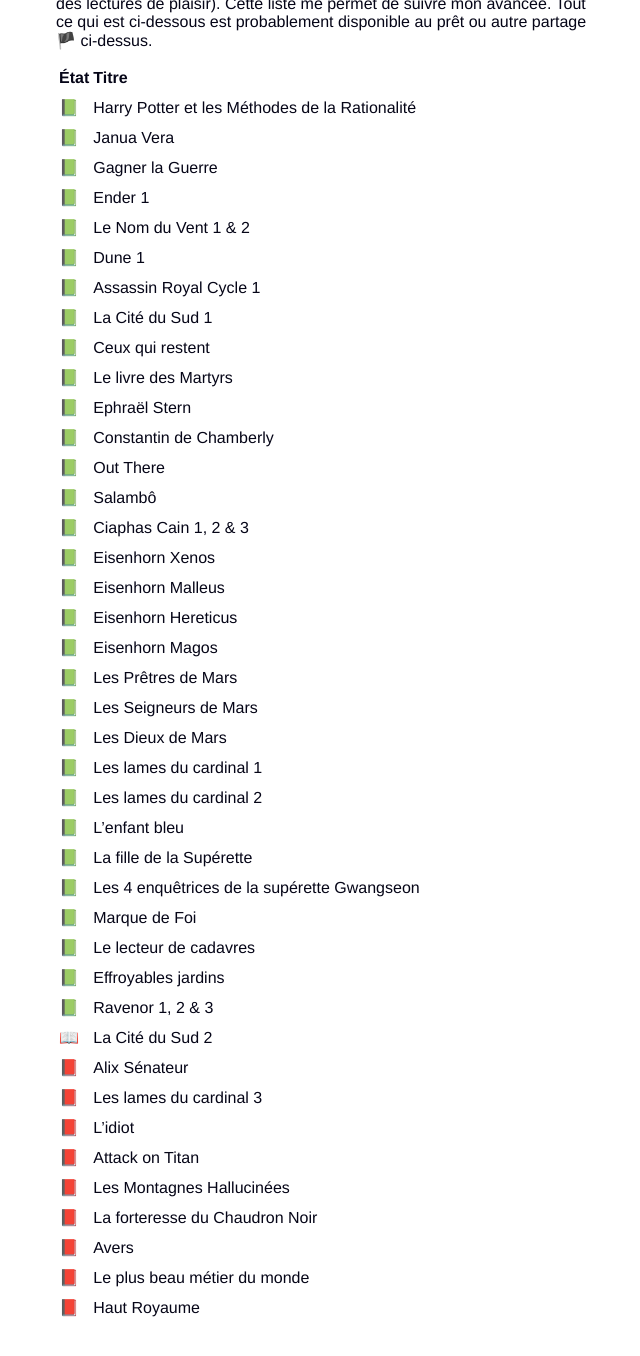
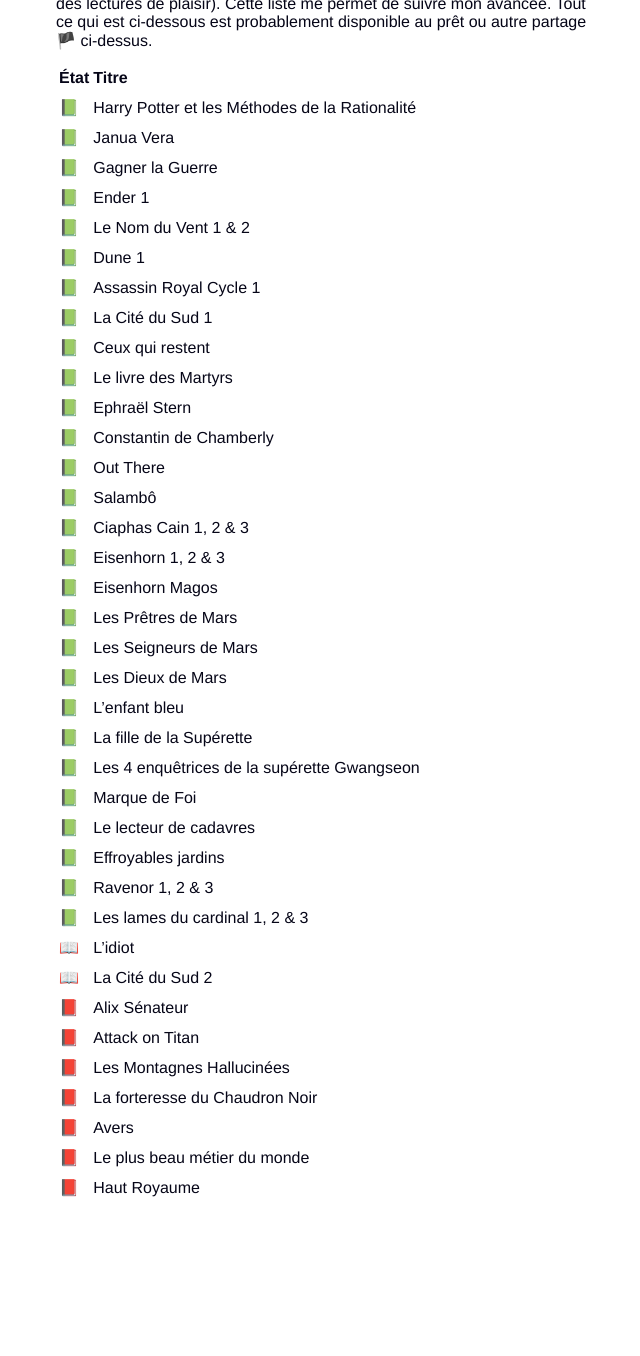
Before and after one commit to Karalix/Karalix.github.io, a Jekyll site: the page built from library.md, in a window 1280 px wide and 1400 px high, scrolled down 688 px. Shown: the top 1356 px of the window, without its empty margins (328-968 px from the left). Built offline with Jekyll 4.4.1, drawn with Linux system fonts in a browser that asks for light colours; some web fonts are replaced; comment, search, counter and statistics services are not loaded; after the commit the page ends 1968 px from its top, so only the background shows below that.

Commit message:
Update library.md

```diff
--- a/library.md
+++ b/library.md
@@ -47,15 +47,11 @@ Un mot de passe vous est demandé ? C'est `Vivelebrocoli`.
 📗 | Out There
 📗 | Salambô
 📗 | Ciaphas Cain 1, 2 & 3
-📗 | Eisenhorn Xenos
-📗 | Eisenhorn Malleus
-📗 | Eisenhorn Hereticus
+📗 | Eisenhorn 1, 2 & 3
 📗 | Eisenhorn Magos
 📗 | Les Prêtres de Mars
 📗 | Les Seigneurs de Mars
 📗 | Les Dieux de Mars
-📗 | Les lames du cardinal 1
-📗 | Les lames du cardinal 2
 📗 | L'enfant bleu
 📗 | La fille de la Supérette
 📗 | Les 4 enquêtrices de la supérette Gwangseon
@@ -63,10 +59,10 @@ Un mot de passe vous est demandé ? C'est `Vivelebrocoli`.
 📗 | Le lecteur de cadavres
 📗 | Effroyables jardins
 📗 | Ravenor 1, 2 & 3
+📗 | Les lames du cardinal 1, 2 & 3
+📖 | L'idiot
 📖 | La Cité du Sud 2
 📕 | Alix Sénateur
-📕 | Les lames du cardinal 3
-📕 | L'idiot
 📕 | Attack on Titan
 📕 | Les Montagnes Hallucinées
 📕 | La forteresse du Chaudron Noir
```
